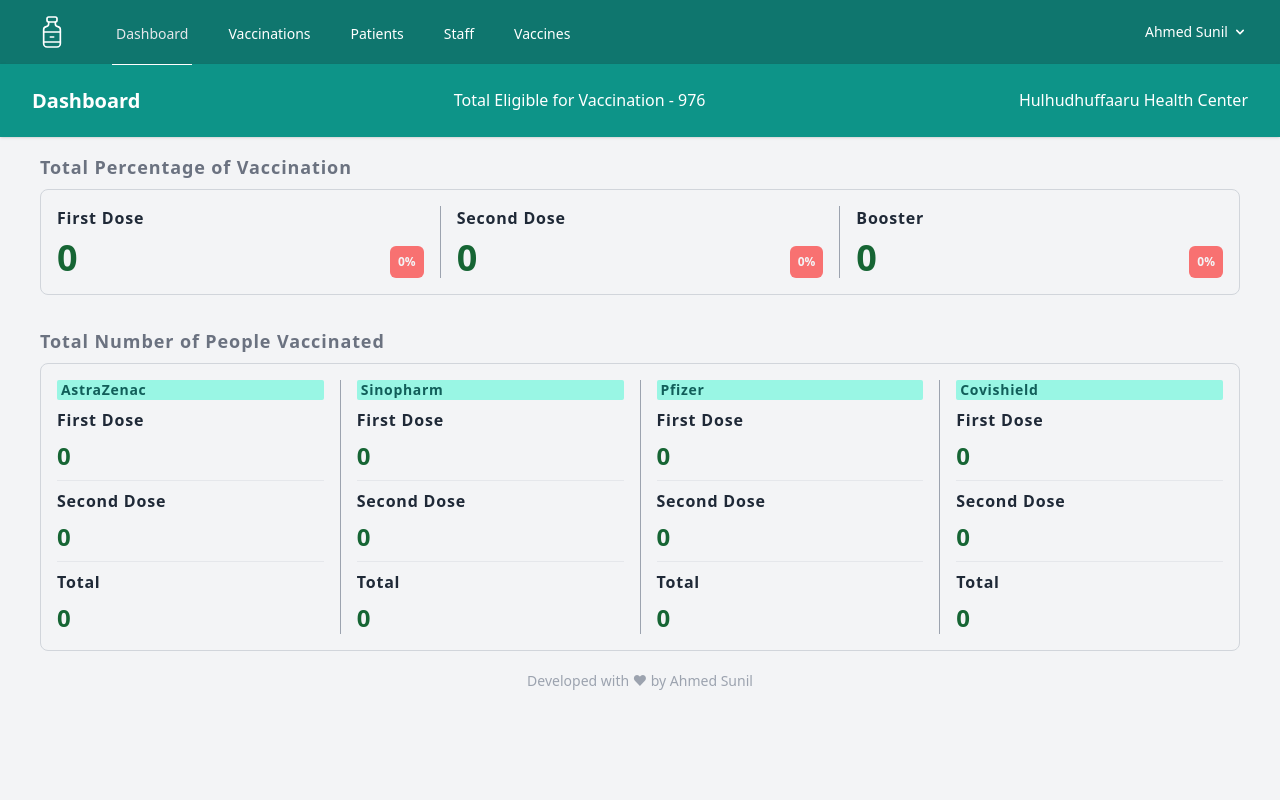
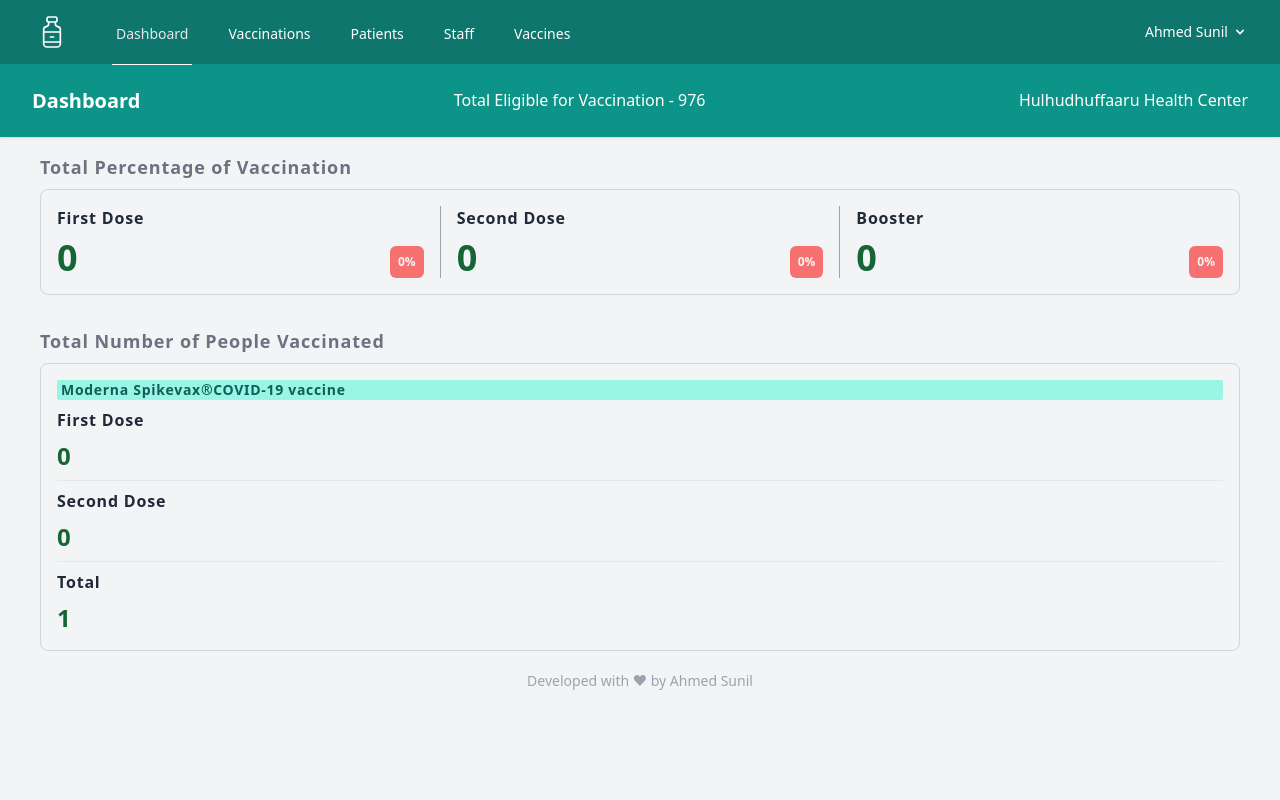
Before and after one commit to ahmedsunil/covid_vaccine_register, a Laravel app: page /dashboard in a window 1280 px wide. Run offline with Laravel 9, Linux system fonts and the light colour scheme; a user stored in the database is signed in; data comes from the database, SQL or seed files in the repository; tables that the repository leaves empty hold one stand-in row (values such as "Sample post"); style sheets or scripts are compiled from the project's sources; some web fonts are replaced.

Commit message:
- viewmodel and stuff, almost done insha allah

```diff
--- a/app/Http/Controllers/DashboardController.php
+++ b/app/Http/Controllers/DashboardController.php
@@ -11,25 +11,8 @@ class DashboardController extends Controller
 {
     public function index()
     {
-//        $vaccinations = Vaccination::with('vaccine','staff','patient')->get();
-//        $first_dose = Vaccination::where('dose', 'first')->count();
-//        $second_dose = Vaccination::where('dose', 'second')->count();
-//        $booster_dose = Vaccination::where('dose', 'booster')->count();
-//        $total_eligible = 967;
-//        $first_dose_percentage = $first_dose / $total_eligible * 100;
-//        $second_dose_percentage = $second_dose / $total_eligible * 100;
-//        $booster_dose_percentage = $booster_dose / $total_eligible * 100;
-//        $pfizer_first = Vaccination::where('dose','first')->where('vaccine_id', 2)->count();
-//        $pfizer_second = Vaccination::where('dose','second')->where('vaccine_id', 2)->count();
-//        $astra_first = Vaccination::where('dose','first')->where('vaccine_id', 3)->count();
-//        $astra_second = Vaccination::where('dose','second')->where('vaccine_id', 3)->count();
-//        $sinopharm_first = Vaccination::where('dose','first')->where('vaccine_id', 5)->count();
-//        $sinopharm_second = Vaccination::where('dose','second')->where('vaccine_id', 5)->count();
-//        $covid_first = Vaccination::where('dose','first')->where('vaccine_id', 6)->count();
-//        $covid_second = Vaccination::where('dose','second')->where('vaccine_id', 6)->count();
-
         $vaccinations = Vaccination::query()
-//            ->with('vaccine:id,brand')
+            ->with('vaccine:id,brand')
             ->select('id', 'vaccine_id', 'dose')
             ->get();
 
@@ -38,23 +21,24 @@ class DashboardController extends Controller
         $booster_dose = $vaccinations->where('dose', 'booster')->count();
 
         $total_eligible = config('defaults.total_eligible');
+        $office = config('defaults.office');
+
         $first_dose_percentage = $first_dose / $total_eligible * 100;
         $second_dose_percentage = $second_dose / $total_eligible * 100;
         $booster_dose_percentage = $booster_dose / $total_eligible * 100;
 
-        $pfizer_first = $vaccinations->where('dose', 'first')->where('vaccine_id', 2)->count();
-        $pfizer_second = $vaccinations->where('dose', 'second')->where('vaccine_id', 2)->count();
-        $astra_first = $vaccinations->where('dose','first')->where('vaccine_id', 3)->count();
-        $astra_second = $vaccinations->where('dose','second')->where('vaccine_id', 3)->count();
-        $sinopharm_first = $vaccinations->where('dose','first')->where('vaccine_id', 5)->count();
-        $sinopharm_second = $vaccinations->where('dose','second')->where('vaccine_id', 5)->count();
-        $covid_first = $vaccinations->where('dose','first')->where('vaccine_id', 6)->count();
-        $covid_second = $vaccinations->where('dose','second')->where('vaccine_id', 6)->count();
-
+        $vaccinations = $vaccinations->groupBy('vaccine_id');
 
         return view('dashboard', compact(
-            'vaccinations', 'total_eligible','first_dose','second_dose','booster_dose', 'first_dose_percentage','second_dose_percentage','booster_dose_percentage',
-            'pfizer_first', 'astra_first','sinopharm_first','covid_first','covid_second','sinopharm_second','astra_second','pfizer_second'
+            'vaccinations',
+            'first_dose',
+            'second_dose',
+            'booster_dose',
+            'total_eligible',
+            'office',
+            'first_dose_percentage',
+            'second_dose_percentage',
+            'booster_dose_percentage'
         ));
     }
 
--- a/app/Http/Controllers/StaffController.php
+++ b/app/Http/Controllers/StaffController.php
@@ -19,7 +19,8 @@ class StaffController extends Controller
 
     public function create()
     {
-        return view('staff.create');
+        $designations = config('defaults.designations');
+        return view('staff.create',compact('designations'));
     }
 
     public function store(StaffStoreRequest $request)
--- a/app/Models/Vaccination.php
+++ b/app/Models/Vaccination.php
@@ -11,6 +11,11 @@ class Vaccination extends Model
 {
     protected $guarded =['id'];
     use HasFactory;
+
+    protected $dates = [
+        'date_for_vaccination'
+    ];
+
 
     public function vaccine(): BelongsTo
     {
@@ -27,4 +32,10 @@ class Vaccination extends Model
         return $this->belongsTo(Patient::class);
     }
 
+    public function getFormattedDateForVaccinationAttribute()
+    {
+        return $this->date_for_vaccination->format('Y-m-d');
+    }
+
+
 }
--- a/composer.json
+++ b/composer.json
@@ -10,7 +10,8 @@
         "guzzlehttp/guzzle": "^7.2",
         "laravel/framework": "^9.0",
         "laravel/sanctum": "^2.14",
-        "laravel/tinker": "^2.7"
+        "laravel/tinker": "^2.7",
+        "spatie/laravel-view-models": "^1.5"
     },
     "require-dev": {
         "barryvdh/laravel-debugbar": "^3.6",
--- a/config/defaults.php
+++ b/config/defaults.php
@@ -2,6 +2,6 @@
 
 
 return [
-
     'total_eligible' => 976,
+    'office' => 'Hulhudhuffaaru Health Center'
 ];
--- a/resources/views/dashboard.blade.php
+++ b/resources/views/dashboard.blade.php
@@ -8,7 +8,7 @@
                Total Eligible for Vaccination - {{ $total_eligible }}
            </h3>
            <h2 class="text-white">
-               Hulhudhuffaaru Health Center
+               {{ $office }}
            </h2>
        </div>
     </x-slot>
@@ -41,50 +41,26 @@
     <div class="md:pb-12 mx-4 md:mx-10">
         <h1 class="text-gray-500 font-semibold tracking-wider text-lg mb-2">Total Number of People Vaccinated</h1>
         <div class="bg-gray-100 rounded-lg w-full h-auto py-4 flex flex-row justify-between divide-x divide-solid divide-gray-400  border border-gray-300">
+            @foreach ($vaccinations as $vaccine_id => $vaccination_group)
+                @php
+                    $brand = $vaccination_group->first()->vaccine?->brand;
+                    $first_dose = $vaccination_group->where('dose', 'first')->count();
+                    $second_dose = $vaccination_group->where('dose', 'second')->count();
+                    $total = $vaccination_group->count();
+                @endphp
                 <div class="relative flex-1 flex flex-col gap-2 px-4">
-                <label class="bg-teal-200 px-1 rounded-sm text-teal-800 text-sm font-semibold tracking-wider">AstraZenac</label>
+                        <label class="bg-teal-200 px-1 rounded-sm text-teal-800 text-sm font-semibold tracking-wider">{{ $brand }}</label>
                         <label class="text-gray-800 text-base font-semibold tracking-wider">First Dose</label>
-                <label class="text-green-800 text-2xl font-bold">{{ $astra_first }}</label>
+                        <label class="text-green-800 text-2xl font-bold">{{ $first_dose }}</label>
                         <hr>
                         <label class="text-gray-800 text-base font-semibold tracking-wider">Second Dose</label>
-                <label class="text-green-800 text-2xl font-bold">{{ $astra_second }}</label>
+                        <label class="text-green-800 text-2xl font-bold">{{ $second_dose }}</label>
                         <hr>
                         <label class="text-gray-800 text-base font-semibold tracking-wider">Total</label>
-                <label class="text-green-800 text-2xl font-bold">{{ $astra_first + $astra_second }}</label>
+                        <label class="text-green-800 text-2xl font-bold">{{ $total }}</label>
                     </div>
-            <div class="relative flex-1 flex flex-col gap-2 px-4">
-                <label class="bg-teal-200 px-1 rounded-sm text-teal-800 text-sm font-semibold tracking-wider">Sinopharm</label>
-                <label class="text-gray-800 text-base font-semibold tracking-wider">First Dose</label>
-                <label class="text-green-800 text-2xl font-bold">{{ $sinopharm_first }}</label>
-                <hr>
-                <label class="text-gray-800 text-base font-semibold tracking-wider">Second Dose</label>
-                <label class="text-green-800 text-2xl font-bold">{{ $sinopharm_second }}</label>
-                <hr>
-                <label class="text-gray-800 text-base font-semibold tracking-wider">Total</label>
-                <label class="text-green-800 text-2xl font-bold">{{ $sinopharm_first + $sinopharm_second }}</label>
-            </div>
-            <div class="relative flex-1 flex flex-col gap-2 px-4">
-                <label class="bg-teal-200 px-1 rounded-sm text-teal-800 text-sm font-semibold tracking-wider">Pfizer</label>
-                <label class="text-gray-800 text-base font-semibold tracking-wider">First Dose</label>
-                <label class="text-green-800 text-2xl font-bold">{{ $pfizer_first }}</label>
-                <hr>
-                <label class="text-gray-800 text-base font-semibold tracking-wider">Second Dose</label>
-                <label class="text-green-800 text-2xl font-bold">{{ $pfizer_second }}</label>
-                <hr>
-                <label class="text-gray-800 text-base font-semibold tracking-wider">Total</label>
-                <label class="text-green-800 text-2xl font-bold">{{ $pfizer_first + $pfizer_second }}</label>
-            </div>
-            <div class="relative flex-1 flex flex-col gap-2 px-4">
-                <label class="bg-teal-200 px-1 rounded-sm text-teal-800 text-sm font-semibold tracking-wider">Covishield</label>
-                <label class="text-gray-800 text-base font-semibold tracking-wider">First Dose</label>
-                <label class="text-green-800 text-2xl font-bold">{{ $covid_first }}</label>
-                <hr>
-                <label class="text-gray-800 text-base font-semibold tracking-wider">Second Dose</label>
-                <label class="text-green-800 text-2xl font-bold">{{ $covid_second }}</label>
-                <hr>
-                <label class="text-gray-800 text-base font-semibold tracking-wider">Total</label>
-                <label class="text-green-800 text-2xl font-bold">{{ $covid_first + $covid_second }}</label>
-            </div>
+
+            @endforeach
         </div>
         <p class="mt-5 text-gray-400 text-sm text-center">Developed with &#10084; by Ahmed Sunil</p>
     </div>
--- a/resources/views/layouts/app.blade.php
+++ b/resources/views/layouts/app.blade.php
@@ -16,14 +16,12 @@
     <body class="font-sans antialiased">
         <div class="min-h-screen bg-gray-100">
             @include('layouts.navigation')
-
             <!-- Page Heading -->
             <header class="bg-teal-600 shadow">
                 <div class="max-w-7xl mx-auto py-6 px-4 sm:px-6 lg:px-8">
                     {{ $header }}
                 </div>
             </header>
-
             <!-- Page Content -->
             <main>
                 {{ $slot }}
--- a/resources/views/staff/create.blade.php
+++ b/resources/views/staff/create.blade.php
@@ -39,7 +39,6 @@
                         <select id="designation" name="designation" autocomplete="designation-name" class="mt-1 block w-full py-2 px-3 border border-gray-300 bg-white rounded-md shadow-sm focus:outline-none focus:ring-indigo-500 focus:border-indigo-500 sm:text-sm">
                             <option value="registered_nurse" {{ old('designation') == 'registered_nurse' ? 'selected' : '' }}>Registered Nurse</option>
                             <option value="doctor" {{ old('designation') == 'doctor' ? 'selected' : '' }}>Doctor</option>
-                            <option value="helicopter">Helicopter</option>
                         </select>
                         @error('designation')
                             <div class="alert alert-danger text-sm text-red-800 p-1">{{ $message }}</div>
--- a/resources/views/staff/edit.blade.php
+++ b/resources/views/staff/edit.blade.php
@@ -40,7 +40,6 @@
                         <select id="designation" name="designation" autocomplete="designation-name" class="mt-1 block w-full py-2 px-3 border border-gray-300 bg-white rounded-md shadow-sm focus:outline-none focus:ring-indigo-500 focus:border-indigo-500 sm:text-sm">
                             <option value="registered_nurse"  @selected($staff->designation == 'registered_nurse')>Registered Nurse</option>
                             <option value="doctor"  @selected($staff->designation == 'doctor')>Doctor</option>
-                            <option value="helicopter">Helicopter</option>
                         </select>
                         @error('designation')
                         <div class="alert alert-danger text-sm text-red-800 p-1">{{ $message }}</div>
--- a/resources/views/vaccinations/index.blade.php
+++ b/resources/views/vaccinations/index.blade.php
@@ -34,7 +34,7 @@
                             <x-td>
                                 <div class="flex flex-row justify-center">
                                     <a href="{{ route('vaccinations.show', $vaccination->id) }}" class="px-4 bg-blue-300 rounded-md px-4 py-2 font-bold text-blue-700 hover:text-blue-800 hover:bg-blue-400">View</a>
-                                    <a href="{{ route('vaccines.edit', $vaccination->id) }}" class="mx-2 px-4 bg-teal-300 rounded-md px-4 py-2 font-bold text-teal-700 hover:text-teal-800 hover:bg-teal-400">Edit</a>
+                                    <a href="{{ route('vaccinations.edit', $vaccination->id) }}" class="mx-2 px-4 bg-teal-300 rounded-md px-4 py-2 font-bold text-teal-700 hover:text-teal-800 hover:bg-teal-400">Edit</a>
                                     <form action="{{ route('vaccines.destroy', $vaccination->id) }}" method="post">
                                         @csrf
                                         @method('DELETE')
```
Also changed, not shown: app/Http/Controllers/VaccinationsController.php (+14 -15 lines), resources/views/vaccinations/create.blade.php (+10 -10 lines), resources/views/vaccinations/edit.blade.php (+49 -56 lines), README.md, database/migrations/2022_02_11_215041_create_vaccinations_table.php, 1 other file. Lines whose indentation alone changed are shown as unchanged.
